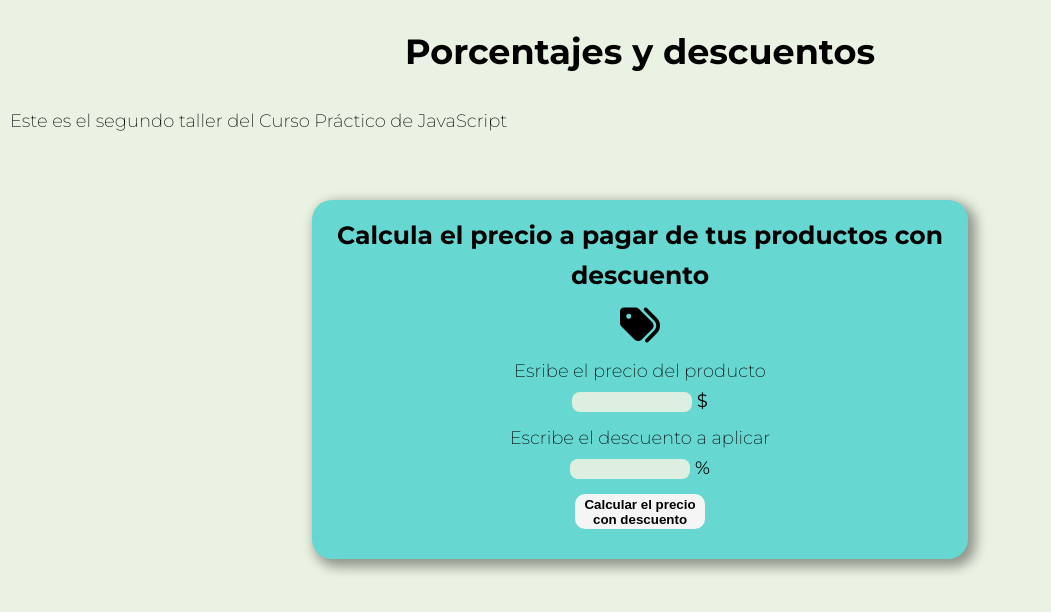
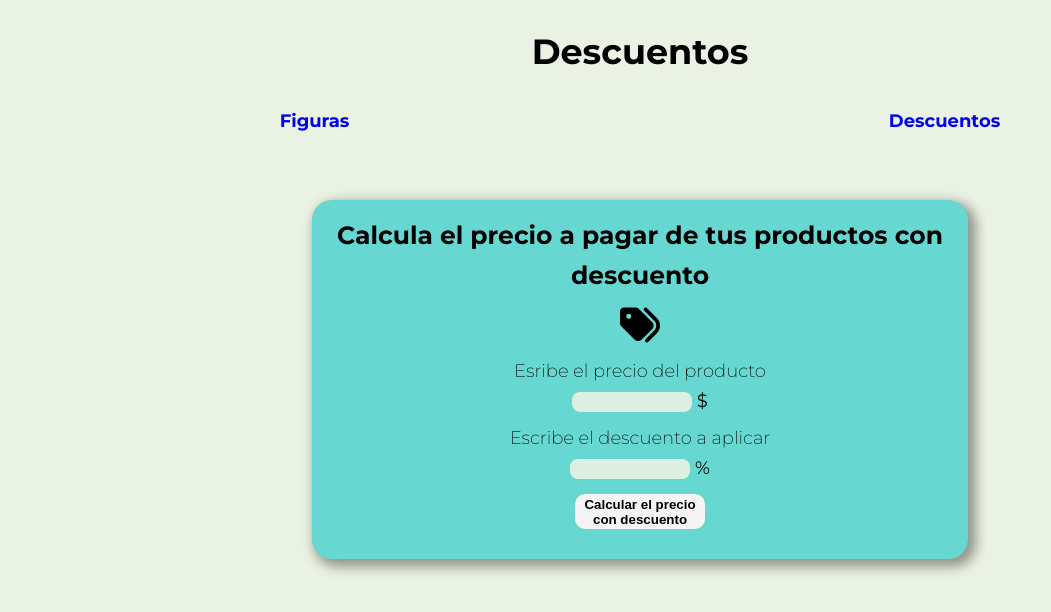
Before and after one commit to martinpvz/curso-practico-javascript, a plain HTML site: page descuentos.html in a window 1280 px wide. Shown: the whole page, without its empty margins (0-1051 px from the left). Drawn offline with Linux system fonts and the light colour scheme.

Commit message:
se agrega barra de navegacion en descuentos.html

```diff
--- a/descuentos.html
+++ b/descuentos.html
@@ -13,8 +13,13 @@
 </head>
 <body>
   <header>
-    <h1>Porcentajes y descuentos</h1>
-    <p>Este es el segundo taller del Curso Práctico de JavaScript</p>
+    <h1>Descuentos</h1>
+    <nav class="navegacion">
+      <ul>
+        <li><a href="./index.html">Figuras</a></li>
+        <li><a href="./descuentos.html">Descuentos</a></li>
+      </ul>
+    </nav>
   </header>
 
   <section class="card card__color-discount">
```
